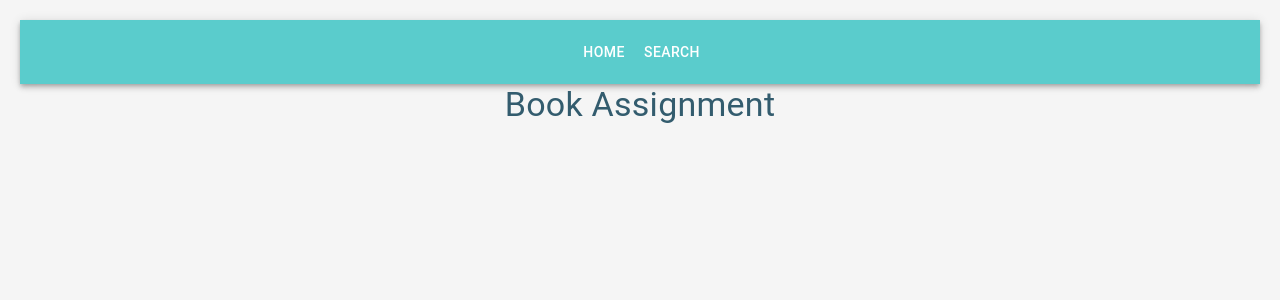
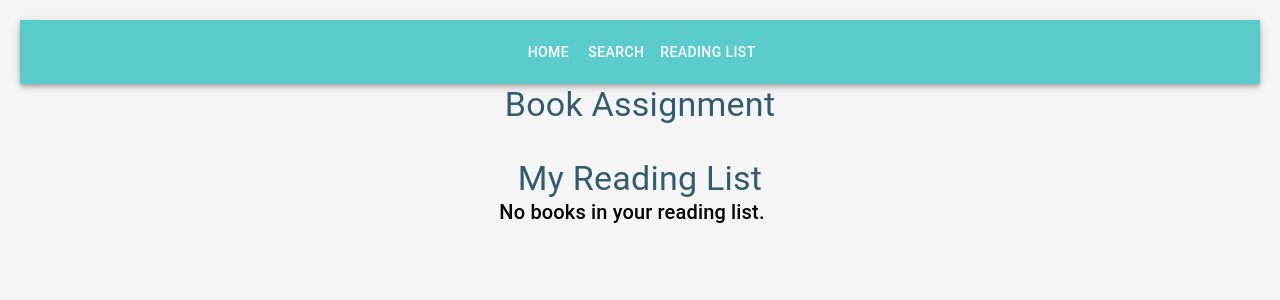
Before and after one commit to mb4y4/fullstack-take-home-test-Mbaya-, a React (Vite) app in the folder frontend/ello-book-assignment/: page /reading-list in a window 1280 px wide. Shown: the top 300 px of the page. Built offline with nearby package versions, Linux system fonts and the light colour scheme.

Commit message:
adding a list page

```diff
--- a/frontend/ello-book-assignment/src/App.jsx
+++ b/frontend/ello-book-assignment/src/App.jsx
@@ -1,15 +1,23 @@
-import React from 'react';
-import { ApolloClient, InMemoryCache, ApolloProvider } from '@apollo/client';
-import { BrowserRouter as Router, Route, Routes, Link } from 'react-router-dom';
-import { Container, Grid, Typography, AppBar, Toolbar, Button } from '@mui/material';
-import { ThemeProvider } from '@mui/material/styles';
-import theme from './theme';
-import HomePage from './pages/HomePage';
-import SearchPage from './pages/SearchPage';
-import { SearchProvider } from './contexts/SearchContext';
+import React from "react";
+import { ApolloClient, InMemoryCache, ApolloProvider } from "@apollo/client";
+import { BrowserRouter as Router, Route, Routes, Link } from "react-router-dom";
+import {
+  Container,
+  Grid,
+  Typography,
+  AppBar,
+  Toolbar,
+  Button,
+} from "@mui/material";
+import { ThemeProvider } from "@mui/material/styles";
+import theme from "./theme";
+import HomePage from "./pages/HomePage";
+import SearchPage from "./pages/SearchPage";
+import ReadingListPage from "./pages/ReadingListPage.jsx";
+import { SearchProvider } from "./contexts/SearchContext";
 
 const client = new ApolloClient({
-  uri: 'http://localhost:4000/',
+  uri: "http://localhost:4000/",
   cache: new InMemoryCache(),
 });
 
@@ -20,13 +28,24 @@ const App = () => {
         <SearchProvider>
           <Router>
             <AppBar position="static" color="primary">
-              <Toolbar style={{ justifyContent: 'center' }}>
-                <Button color="inherit" component={Link} to="/">Home</Button>
-                <Button color="inherit" component={Link} to="/search">Search</Button>
+              <Toolbar style={{ justifyContent: "center" }}>
+                <Button color="inherit" component={Link} to="/">
+                  Home
+                </Button>
+                <Button color="inherit" component={Link} to="/search">
+                  Search
+                </Button>
+                <Button color="inherit" component={Link} to="/reading-list">
+                  Reading List
+                </Button>
               </Toolbar>
             </AppBar>
             <Container>
-              <Grid container justifyContent="center" style={{ marginBottom: '20px' }}>
+              <Grid
+                container
+                justifyContent="center"
+                style={{ marginBottom: "20px" }}
+              >
                 <Grid item>
                   <Typography variant="h4" gutterBottom align="center">
                     Book Assignment
@@ -36,6 +55,7 @@ const App = () => {
               <Routes>
                 <Route path="/" element={<HomePage />} />
                 <Route path="/search" element={<SearchPage />} />
+                <Route path="/reading-list" element={<ReadingListPage />} />
               </Routes>
             </Container>
           </Router>
--- a/frontend/ello-book-assignment/src/components/BookCard.jsx
+++ b/frontend/ello-book-assignment/src/components/BookCard.jsx
@@ -1,21 +1,46 @@
-import React, { useContext } from 'react';
-import { Card, CardContent, Typography, Button } from '@mui/material';
-import { SearchContext } from '../contexts/SearchContext';
+import React from "react";
+import { Card, CardContent, Typography, Button } from "@mui/material";
 
-const BookCard = ({ book }) => {
-  const { addToReadingList } = useContext(SearchContext);
-
+const BookCard = ({ book, onAdd, onRemove }) => {
   return (
-    <Card style={{ margin: '10px 0' }}>
+    <div style={{ display: "flex", justifyContent: "center" }}>
+      <Card style={{ margin: "10px 0", maxWidth: "300px" }}>
         <CardContent>
           <Typography variant="h6">{book.title}</Typography>
           <Typography variant="subtitle1">{book.author}</Typography>
-        <img src={book.coverPhotoURL} alt={book.title} style={{ width: '100px', height: '100px' }} />
-        <Button variant="contained" color="primary" onClick={() => addToReadingList(book)}>
+          <img
+            src={book.coverPhotoURL}
+            alt={book.title}
+            style={{
+              width: "100px",
+              height: "100px",
+              display: "block",
+              margin: "auto",
+            }}
+          />
+          {onAdd && (
+            <Button
+              variant="contained"
+              color="primary"
+              onClick={() => onAdd(book)}
+              style={{ marginTop: "10px", width: "100%" }}
+            >
               Add to Reading List
             </Button>
+          )}
+          {onRemove && (
+            <Button
+              variant="contained"
+              color="secondary"
+              onClick={() => onRemove(book)}
+              style={{ marginTop: "10px", width: "100%" }}
+            >
+              Remove from List
+            </Button>
+          )}
         </CardContent>
       </Card>
+    </div>
   );
 };
 
--- a/frontend/ello-book-assignment/src/contexts/SearchContext.jsx
+++ b/frontend/ello-book-assignment/src/contexts/SearchContext.jsx
@@ -1,44 +1,72 @@
-import React, { createContext, useState, useCallback } from 'react';
-import { Snackbar } from '@mui/material';
-import MuiAlert from '@mui/material/Alert';
+import React, { createContext, useState, useCallback } from "react";
+import { Snackbar } from "@mui/material";
+import MuiAlert from "@mui/material/Alert";
 
 export const SearchContext = createContext();
 
 export const SearchProvider = ({ children }) => {
   const [searchResults, setSearchResults] = useState([]);
   const [readingList, setReadingList] = useState([]);
-  const [snackbar, setSnackbar] = useState({ open: false, message: '', severity: '' });
+  const [snackbar, setSnackbar] = useState({
+    open: false,
+    message: "",
+    severity: "",
+  });
 
   const showMessage = useCallback((message, severity) => {
     setSnackbar({ open: true, message, severity });
   }, []);
 
   const handleCloseSnackbar = useCallback(() => {
-    setSnackbar({ open: false, message: '', severity: '' });
+    setSnackbar({ open: false, message: "", severity: "" });
   }, []);
 
-  const addToReadingList = (book) => {
+  const addToReadingList = useCallback(
+    (book) => {
       setReadingList((prevList) => {
-      if (!prevList.some((item) => item.title === book.title)) {
-        showMessage('Book added to reading list', 'success');
+        if (!prevList.some((item) => item.id === book.id)) {
+          showMessage("Book added to reading list", "success");
           return [...prevList, book];
         }
+        showMessage("Book already in reading list", "warning");
         return prevList;
       });
-  };
+    },
+    [showMessage]
+  );
 
-  const removeFromReadingList = (book) => {
+  const removeFromReadingList = useCallback(
+    (book) => {
       setReadingList((prevList) => {
-      showMessage('Book removed from reading list', 'info');
-      return prevList.filter((item) => item.title !== book.title);
+        showMessage("Book removed from reading list", "info");
+        return prevList.filter((item) => item.id !== book.id);
       });
-  };
+    },
+    [showMessage]
+  );
 
   return (
-    <SearchContext.Provider value={{ searchResults, setSearchResults, readingList, addToReadingList, removeFromReadingList }}>
+    <SearchContext.Provider
+      value={{
+        searchResults,
+        setSearchResults,
+        readingList,
+        addToReadingList,
+        removeFromReadingList,
+      }}
+    >
       {children}
-      <Snackbar open={snackbar.open} autoHideDuration={3000} onClose={handleCloseSnackbar}>
-        <MuiAlert elevation={6} variant="filled" onClose={handleCloseSnackbar} severity={snackbar.severity}>
+      <Snackbar
+        open={snackbar.open}
+        autoHideDuration={3000}
+        onClose={handleCloseSnackbar}
+      >
+        <MuiAlert
+          elevation={6}
+          variant="filled"
+          onClose={handleCloseSnackbar}
+          severity={snackbar.severity}
+        >
           {snackbar.message}
         </MuiAlert>
       </Snackbar>
--- a/frontend/ello-book-assignment/src/pages/HomePage.jsx
+++ b/frontend/ello-book-assignment/src/pages/HomePage.jsx
@@ -1,8 +1,8 @@
 import React, { useContext } from "react";
 import { useQuery, gql } from "@apollo/client";
-import { Grid } from "@mui/material";
+import { Grid, Typography } from "@mui/material";
 import BookCard from "../components/BookCard";
-import { SearchContext } from '../contexts/SearchContext';
+import { SearchContext } from "../contexts/SearchContext";
 
 const BOOKS_QUERY = gql`
   query Books {
@@ -16,21 +16,27 @@ const BOOKS_QUERY = gql`
 `;
 
 const HomePage = () => {
-  const { readingList, setReadingList } = useContext(SearchContext);
+  const { addToReadingList } = useContext(SearchContext);
   const { data, loading, error } = useQuery(BOOKS_QUERY);
 
-  const handleAddToReadingList = (book) => {
-    setReadingList((prevList) => [...prevList, book]);
-  };
-
-  if (loading) return <p>Loading...</p>;
-  if (error) return <p>Error: {error.message}</p>;
+  if (loading)
+    return (
+      <Typography variant="h6" align="center">
+        Loading...
+      </Typography>
+    );
+  if (error)
+    return (
+      <Typography variant="h6" align="center">
+        Error: {error.message}
+      </Typography>
+    );
 
   return (
     <Grid container spacing={2} justifyContent="center">
       {data.books.map((book) => (
         <Grid item xs={12} sm={6} md={3} key={book.id}>
-          <BookCard book={book} onAdd={handleAddToReadingList} />
+          <BookCard book={book} onAdd={addToReadingList} />
         </Grid>
       ))}
     </Grid>
--- /dev/null
+++ b/frontend/ello-book-assignment/src/pages/ReadingListPage.jsx
@@ -0,0 +1,31 @@
+import React, { useContext } from "react";
+import { Grid, Typography, Button } from "@mui/material";
+import { SearchContext } from "../contexts/SearchContext.jsx";
+import BookCard from "../components/BookCard";
+
+const ReadingListPage = () => {
+  const { readingList, removeFromReadingList } = useContext(SearchContext);
+
+  return (
+    <div>
+      <Typography variant="h4" gutterBottom align="center">
+        My Reading List
+      </Typography>
+      <Grid container spacing={2} justifyContent="center">
+        {readingList.length === 0 ? (
+          <Typography variant="h6" gutterBottom align="center">
+            No books in your reading list.
+          </Typography>
+        ) : (
+          readingList.map((book) => (
+            <Grid item xs={12} sm={6} md={3} key={book.id}>
+              <BookCard book={book} onRemove={removeFromReadingList} />
+            </Grid>
+          ))
+        )}
+      </Grid>
+    </div>
+  );
+};
+
+export default ReadingListPage;
--- a/frontend/ello-book-assignment/src/pages/SearchPage.jsx
+++ b/frontend/ello-book-assignment/src/pages/SearchPage.jsx
@@ -1,19 +1,15 @@
-import React, { useContext } from 'react';
-import { Grid } from '@mui/material';
-import SearchBar from '../components/SearchBar';
-import BookCard from '../components/BookCard';
-import ReadingList from '../components/ReadingList';
-import { SearchContext } from '../contexts/SearchContext';
+import React, { useContext } from "react";
+import { Grid } from "@mui/material";
+import SearchBar from "../components/SearchBar";
+import BookCard from "../components/BookCard";
+import { SearchContext } from "../contexts/SearchContext";
 
 const SearchPage = () => {
-  const { searchResults, setSearchResults, readingList, setReadingList } = useContext(SearchContext);
+  const { searchResults, setSearchResults, setReadingList } =
+    useContext(SearchContext);
 
   const handleAddToReadingList = (book) => {
     setReadingList((prevList) => [...prevList, book]);
-  };
-
-  const handleRemoveFromReadingList = (book) => {
-    setReadingList((prevList) => prevList.filter((item) => item.title !== book.title));
   };
 
   return (
@@ -26,7 +22,6 @@ const SearchPage = () => {
           </Grid>
         ))}
       </Grid>
-      <ReadingList books={readingList} onRemove={handleRemoveFromReadingList} />
     </div>
   );
 };
```
Also changed, not shown: frontend/ello-book-assignment/src/components/ReadingList.jsx (+23 -6 lines). Lines whose indentation alone changed are shown as unchanged.
